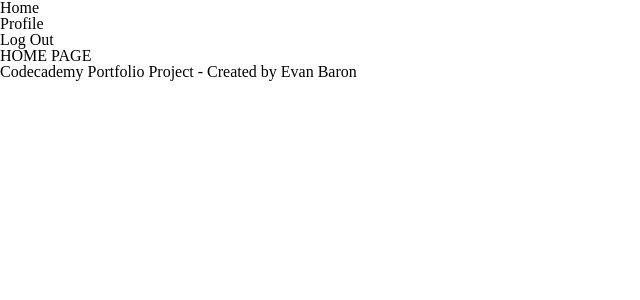
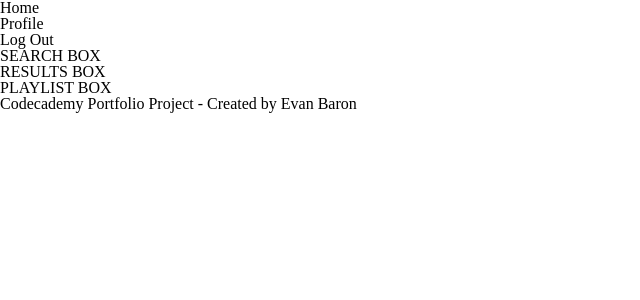
Before and after one commit to evan-baron/jammming-original-evan-version, a React (Create React App) app: page / in a window 1280 px wide. Both pictures are taken after a click on the item "Log In". Shown: the top 300 px of the page, without its empty margins (0-640 px from the left). Built offline with nearby package versions, Linux system fonts and the light colour scheme.

Commit message:
created skeleton for app

```diff
--- a/src/App.js
+++ b/src/App.js
@@ -16,6 +16,6 @@ function App() {
   return (
     <RouterProvider router={appRouter} />
   );
-}
+};
 
 export default App;
--- a/src/components/navbar.js
+++ b/src/components/navbar.js
@@ -19,6 +19,6 @@ function NavBar({ loggedIn, handleLogInClick }) {
             </ul>
         </nav>
     );
-}
+};
 
 export default NavBar;
--- /dev/null
+++ b/src/components/playlist.js
@@ -0,0 +1,9 @@
+import React from 'react';
+
+function Playlist() {
+    return (
+        <div>PLAYLIST BOX</div>
+    );
+};
+
+export default Playlist;
--- /dev/null
+++ b/src/components/results.js
@@ -0,0 +1,9 @@
+import React from 'react';
+
+function Results() {
+    return (
+        <div>RESULTS BOX</div>
+    );
+};
+
+export default Results;
--- /dev/null
+++ b/src/components/search.js
@@ -0,0 +1,9 @@
+import React from 'react';
+
+function Search() {
+    return (
+        <div>SEARCH BOX</div>
+    );
+};
+
+export default Search;
--- a/src/pages/home/home.js
+++ b/src/pages/home/home.js
@@ -1,4 +1,7 @@
 import React from 'react';
+import Search from '../../components/search';
+import Results from '../../components/results';
+import Playlist from '../../components/playlist';
 import { useOutletContext } from 'react-router-dom';
 
 function HomePage() {
@@ -6,9 +9,17 @@ function HomePage() {
 
     return (
         <div>
-            {loggedIn ? "HOME PAGE" : "Please Log In"}
+            {loggedIn ? (
+                <div>
+                    <Search />
+                    <div>
+                        <Results />
+                        <Playlist />
+                    </div>
+                </div>
+            ) : "Please Log In"}
         </div>
     )
-}
+};
 
 export default HomePage;
```
Also changed, not shown: src/components/player.js (deleted).
